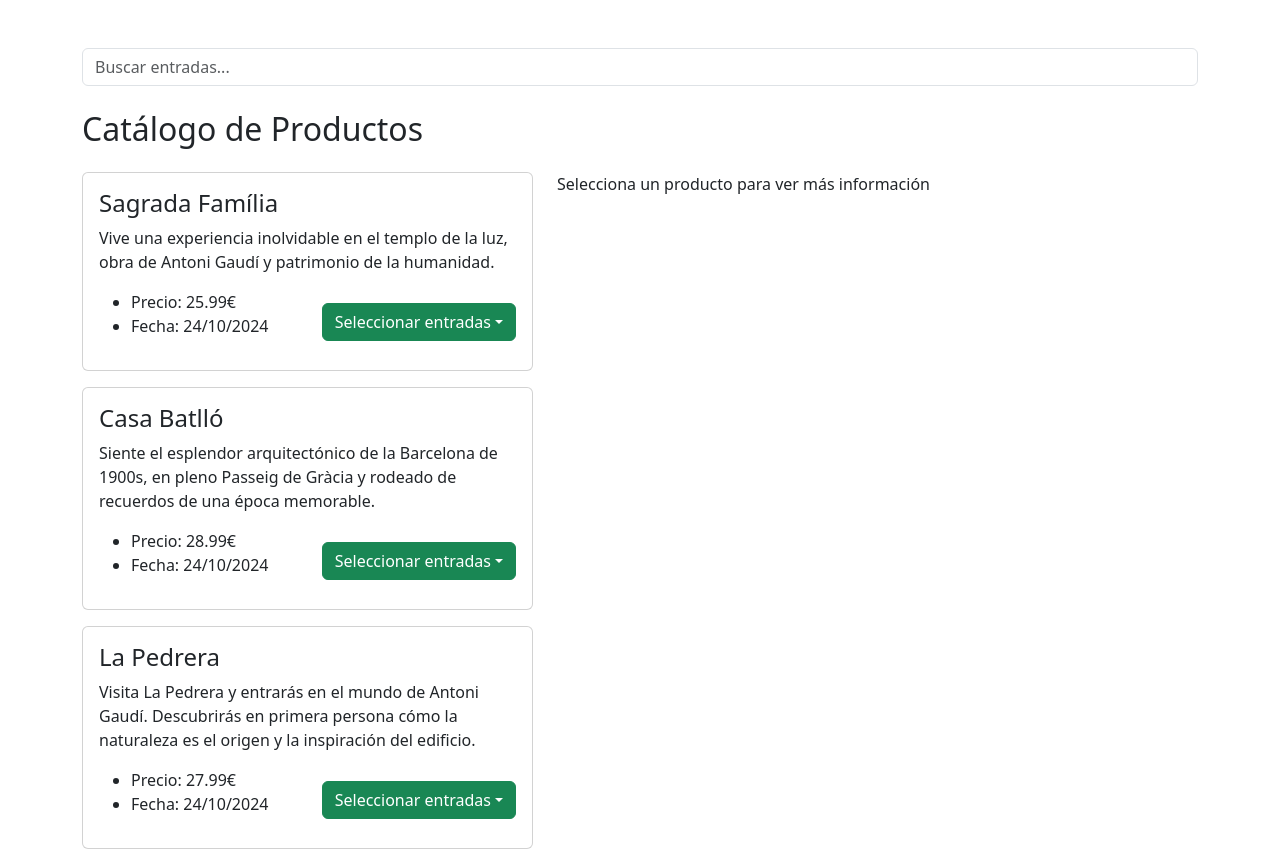
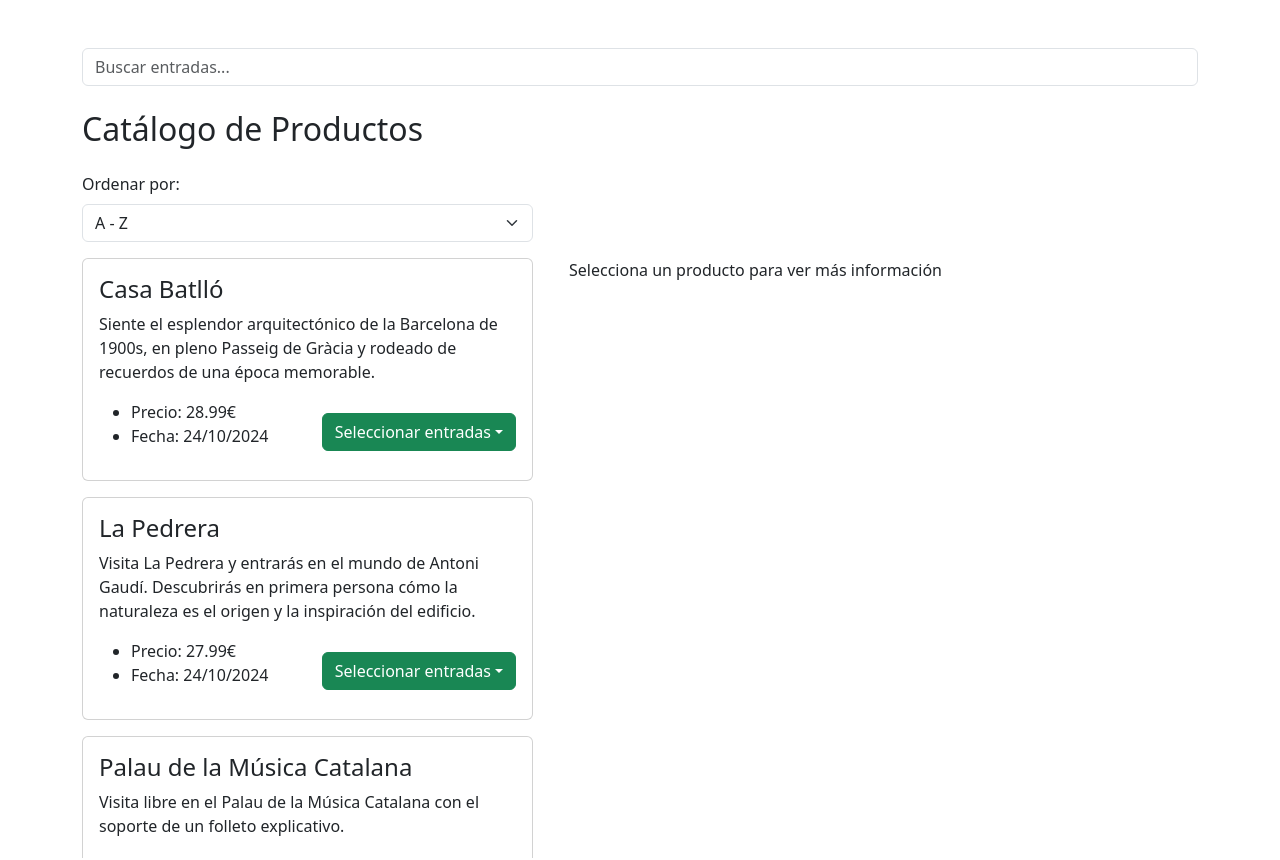
Before and after one commit to Oscarandio/clorian, a React (Create React App) app: page / in a window 1280 px wide. Shown: the top 860 px of the page. Built offline with nearby package versions, Linux system fonts and the light colour scheme.

Commit message:
filter added

```diff
--- a/src/App.js
+++ b/src/App.js
@@ -2,16 +2,28 @@
 import products from './assets/products.json';
 import { ProductCard } from './components/ProductCard';
 import { SearchBar } from './components/SearchBar';
+import { SortSelector } from './components/SortSelector';
 
 const App = () => {
   const [selectedProduct, setSelectedProduct] = useState(null);
   const [searchTerm, setSearchTerm] = useState('');
+  const [sortOrder, setSortOrder] = useState('asc');
 
   const handleSelectProduct = (product) => {
     setSelectedProduct(product);
   };
 
-  const filteredProducts = products.filter(
+  const handleSortChange = (order) => {
+    setSortOrder(order);
+  };
+
+  const sortedProducts = [...products].sort((a, b) => {
+    return sortOrder === 'asc'
+      ? a.name.localeCompare(b.name)
+      : b.name.localeCompare(a.name);
+  });
+
+  const filteredProducts = sortedProducts.filter(
     (product) =>
       product.name.toLowerCase().includes(searchTerm.toLowerCase()) ||
       product.description.toLowerCase().includes(searchTerm.toLowerCase())
@@ -24,7 +36,12 @@
         <h2>Catálogo de Productos</h2>
       </header>
       <div className='row'>
-        <aside className='col-12 col-lg-5'>
+        <div className='col-12 col-lg-5 '>
+          <SortSelector sortOrder={sortOrder} onSortChange={handleSortChange} />
+        </div>
+      </div>
+      <div className='row product-container'>
+        <aside className='col-12 col-lg-5 overflow-y-scroll h-100'>
           {filteredProducts.map((product) => (
             <ProductCard
               key={product.id}
@@ -37,12 +54,12 @@
           ))}
         </aside>
 
-        <section className='col-12 col-lg-7'>
+        <section className='col-12 col-lg-7 px-4'>
           {selectedProduct ? (
             <div>
               <h3>{selectedProduct.name}</h3>
               <p>{selectedProduct.description}</p>
-              <p>{selectedProduct.details}</p> {/* Mostrar más detalles aquí */}
+              <p>{selectedProduct.details}</p>
             </div>
           ) : (
             <p>Selecciona un producto para ver más información</p>
--- a/src/components/AddTickets.jsx
+++ b/src/components/AddTickets.jsx
@@ -23,7 +23,7 @@
         aria-expanded='false'>
         {buttonText}
       </button>
-      <ul className='dropdown-menu' aria-labelledby='dropdownMenuButton'>
+      <ul className='dropdown-menu w-100' aria-labelledby='dropdownMenuButton'>
         {[...Array(maxEntries)].map((_, index) => {
           const entryCount = index + 1;
           const entryText =
@@ -32,7 +32,7 @@
               : `${entryCount} entradas`;
           return (
             <li
-              className='dropdown-item'
+              className='dropdown-item text-end'
               key={entryCount}
               onClick={() => handleTicketSelect(entryCount)}>
               {entryText}
--- /dev/null
+++ b/src/components/SortSelector.jsx
@@ -0,0 +1,17 @@
+export const SortSelector = ({ sortOrder, onSortChange }) => {
+  return (
+    <div className='mb-3'>
+      <label htmlFor='sortOrder' className='form-label'>
+        Ordenar por:
+      </label>
+      <select
+        id='sortOrder'
+        className='form-select'
+        value={sortOrder}
+        onChange={(e) => onSortChange(e.target.value)}>
+        <option value='asc'>A - Z</option>
+        <option value='desc'>Z - A</option>
+      </select>
+    </div>
+  );
+};
--- a/src/index.css
+++ b/src/index.css
@@ -1,3 +1,7 @@
+.product-container {
+  height: 75vh;
+}
+
 .cursor-pointer {
   cursor: pointer;
 }
```
